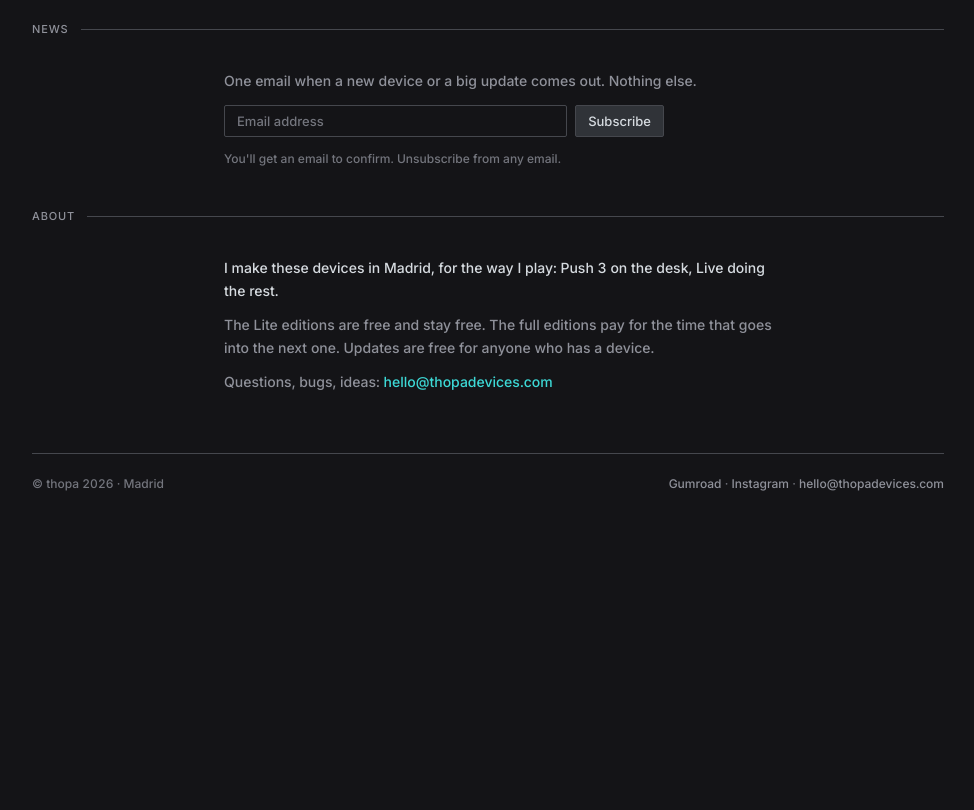
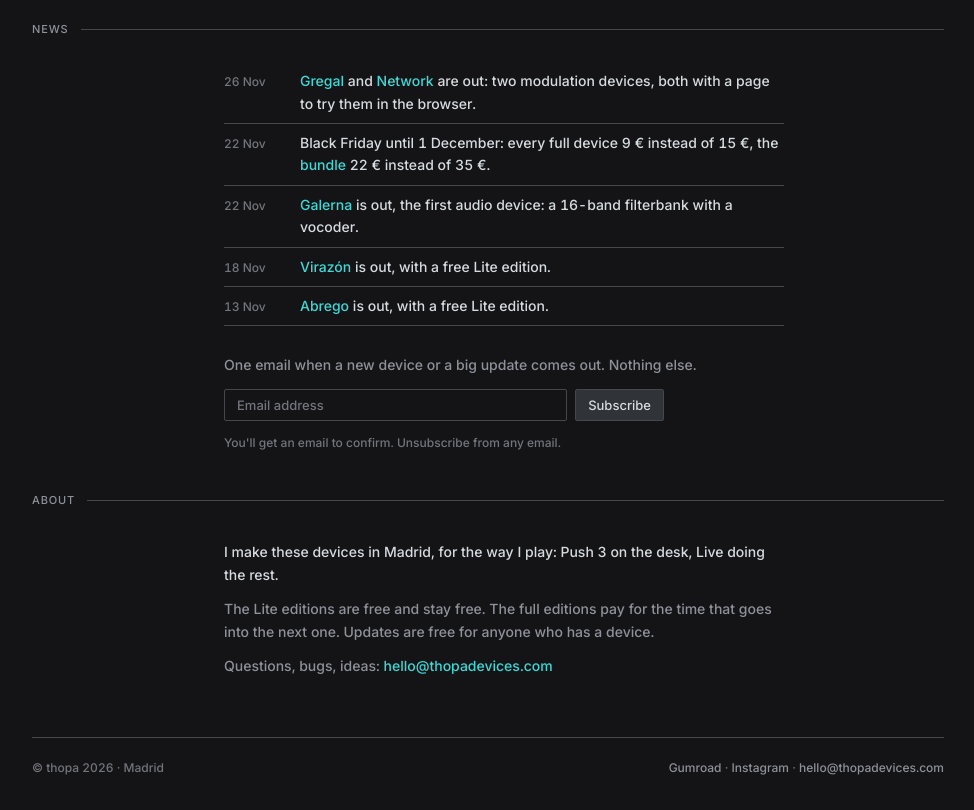
Before and after one commit to thopa/thopa.github.io, a plain HTML site: page index.html in a window 1280 px wide. Shown: the part 2279-3089 px from the top of the page, without its empty margins (152-1126 px from the left). Before the commit the page ends 2804 px from the top, so only its background shows below. Drawn offline with Linux system fonts and the light colour scheme.

Commit message:
News: release items (Gregal, Network, Black Friday, Galerna, Virazón, Abrego)
Co-Authored-By: Claude Opus 5.5 <noreply@anthropic.com>
Claude-Session: https://claude.ai/code/session_01MzfkedkDSmomHy53AeeScT

```diff
--- a/index.html
+++ b/index.html
@@ -68,6 +68,11 @@ nav a:hover{color:var(--text)}
 .news .hp{position:absolute;left:-9999px}
 .news .msg{margin:12px 0 0;font-size:12px;color:var(--muted)}
 .news .msg.ok{color:var(--accent)}
+.news ul{list-style:none;margin:0 0 28px;padding:0;max-width:62ch}
+.news li{display:grid;grid-template-columns:64px 1fr;gap:12px;padding:8px 0;border-bottom:1px solid var(--border);color:var(--text)}
+.news li:first-child{padding-top:0}
+.news li time{color:var(--muted);font-size:12px;padding-top:2px}
+.news li a{color:var(--accent)}
 
 .about{display:grid;grid-template-columns:168px 1fr;gap:24px;padding:24px 0 48px}
 .about p{margin:0 0 12px;max-width:62ch;color:var(--label)}
@@ -224,6 +229,13 @@ footer a{color:var(--label)}
 <div class="news">
   <div class="sp"></div>
   <div>
+    <ul>
+      <li><time datetime="2026-11-26">26 Nov</time><span><a href="gregal/">Gregal</a> and <a href="network/">Network</a> are out: two modulation devices, both with a page to try them in the browser.</span></li>
+      <li><time datetime="2026-11-22">22 Nov</time><span>Black Friday until 1 December: every full device 9 € instead of 15 €, the <a href="https://thopa.gumroad.com/l/bundle">bundle</a> 22 € instead of 35 €.</span></li>
+      <li><time datetime="2026-11-22">22 Nov</time><span><a href="galerna/">Galerna</a> is out, the first audio device: a 16-band filterbank with a vocoder.</span></li>
+      <li><time datetime="2026-11-18">18 Nov</time><span><a href="virazon/">Virazón</a> is out, with a free Lite edition.</span></li>
+      <li><time datetime="2026-11-13">13 Nov</time><span><a href="abrego/">Abrego</a> is out, with a free Lite edition.</span></li>
+    </ul>
     <p>One email when a new device or a big update comes out. Nothing else.</p>
     <form id="kit" action="https://app.kit.com/forms/10246635/subscriptions" method="post">
       <input type="email" name="email_address" placeholder="Email address" aria-label="Email address" required autocomplete="email">
```
